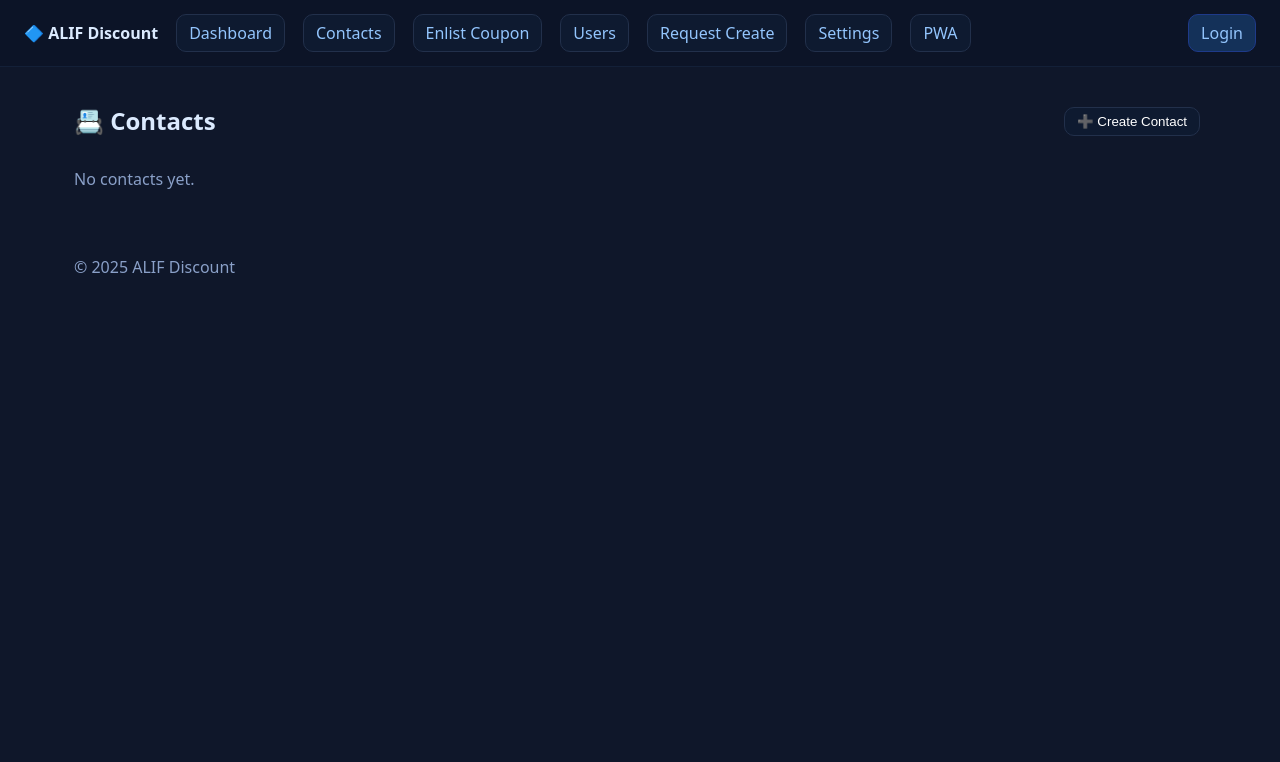
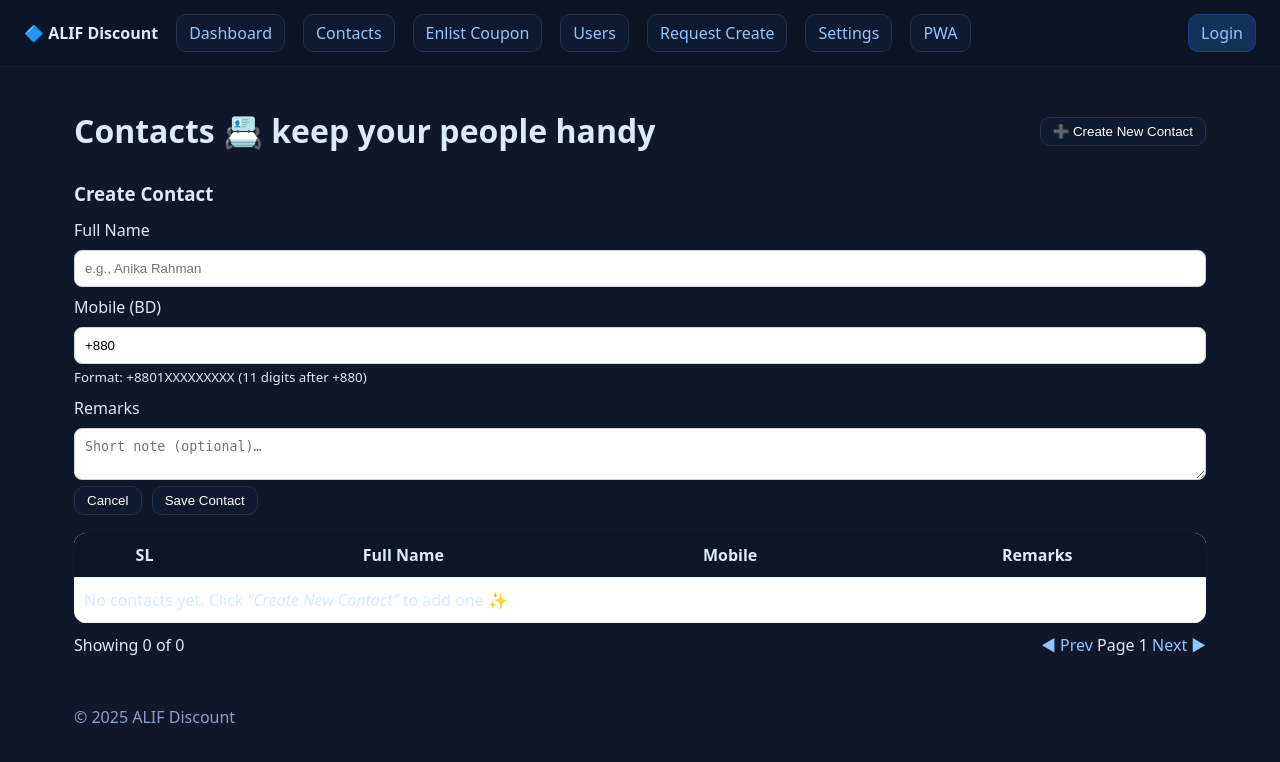
Before and after one commit to MithelaGroup/alifdiscount, a FastAPI app: page /api/contacts/contacts in a window 1280 px wide. Shown: the top 762 px of the page. Run offline with FastAPI, Linux system fonts and the light colour scheme.

Commit message:
Update contacts.html

```diff
--- a/templates/contacts.html
+++ b/templates/contacts.html
@@ -1,125 +1,160 @@
 {% extends "base.html" %}
+{% set page      = (page|default(1))|int %}
+{% set per_page  = (per_page|default(10))|int %}
+{% set rows      = rows|default(contacts|default([])) %}
+{% set total     = (total|default(rows|length))|int %}
 
-{% block title %}Contacts{% endblock %}
+{% block title %}Contacts — ALIF Discount{% endblock %}
+
+{% block head_extra %}
+<style>
+  /* Modal */
+  .modal-mask { position: fixed; inset: 0; background: rgba(0,0,0,.6); display:none; align-items:center; justify-content:center; z-index: 50; }
+  .modal { width: 560px; max-width: 96vw; background: #0f172a; color: #e2e8f0; border-radius: 16px; box-shadow: 0 10px 40px rgba(0,0,0,.4); }
+  .modal header { padding: 16px 20px; border-bottom: 1px solid rgba(255,255,255,.08); display:flex; align-items:center; gap:10px; }
+  .modal header h3 { margin:0; font-weight:700; }
+  .modal .body { padding: 18px 20px 6px; }
+  .modal .actions { padding: 14px 20px 18px; display:flex; gap:10px; justify-content:flex-end; }
+  .form-grid { display:grid; grid-template-columns: 1fr 1fr; gap:14px; }
+  .form-row { display:flex; flex-direction:column; gap:6px; }
+  .input { background:#0b1220; color:#e2e8f0; border:1px solid rgba(255,255,255,.12); border-radius:10px; padding:10px 12px; outline:none; }
+  .input:focus { border-color:#60a5fa; box-shadow: 0 0 0 2px rgba(96,165,250,.25); }
+  .ta { min-height: 92px; resize: vertical; }
+  .btn { background:#0b1220; color:#cbd5e1; border:1px solid rgba(255,255,255,.12); padding:8px 12px; border-radius:999px; font-weight:600; }
+  .btn:hover { border-color:#60a5fa; color:#e2e8f0; }
+  .btn-primary { background:#1e293b; border-color:#3b82f6; color:#e2e8f0; }
+  .btn-primary:hover { background:#3b82f6; color:white; }
+  .tag { font-size:12px; color:#94a3b8 }
+  .table { width:100%; border-collapse:separate; border-spacing:0 8px; }
+  .th, .td { text-align:left; padding:12px 14px; }
+  .tr { background:#0b1220; border:1px solid rgba(255,255,255,.08); border-radius:12px; }
+  .th { color:#94a3b8; font-size:13px; }
+  .pagination { display:flex; gap:10px; align-items:center; }
+  .pill { padding:6px 12px; border-radius:999px; background:#0b1220; border:1px solid rgba(255,255,255,.12); color:#cbd5e1; }
+  .pill.active { border-color:#3b82f6; color:#e2e8f0; }
+</style>
+{% endblock %}
 
 {% block content %}
-<section class="section">
+
 <div class="page-head">
-    <h1>📇 Contacts</h1>
-    <div class="actions">
-      <button id="btnOpenContact" class="btn btn-primary">➕ Create Contact</button>
+  <div style="display:flex; align-items:center; justify-content:space-between; gap:12px;">
+    <h1>Contacts <span class="tag">📇 keep your people handy</span></h1>
+    <button class="btn btn-primary" id="btnOpenNewContact">➕ Create New Contact</button>
   </div>
 </div>
 
-  {% if request.query_params.get('err') == 'mobile' %}
-  <div class="alert alert-danger">Invalid mobile format. Please use <strong>+8801XXXXXXXXX</strong>.</div>
-  {% endif %}
+<!-- Create Contact Modal -->
+<div class="modal-mask" id="modalMask" aria-hidden="true">
+  <div class="modal" role="dialog" aria-modal="true" aria-labelledby="contactModalTitle">
+    <header>
+      <h3 id="contactModalTitle">Create Contact</h3>
+    </header>
+    <form id="contactForm" method="post" action="/contacts/new" novalidate>
+      <div class="body">
+        <div class="form-grid">
+          <div class="form-row">
+            <label for="full_name">Full Name</label>
+            <input class="input" id="full_name" name="full_name" placeholder="e.g., Anika Rahman" required>
+          </div>
+          <div class="form-row">
+            <label for="mobile">Mobile (BD)</label>
+            <input class="input" id="mobile" name="mobile" value="+880" pattern="^\+880[0-9]{10}$" placeholder="+8801XXXXXXXXX" required>
+            <small class="tag">Format: +8801XXXXXXXXX (11 digits after +880)</small>
+          </div>
+          <div class="form-row" style="grid-column:1/-1">
+            <label for="remarks">Remarks</label>
+            <textarea class="input ta" id="remarks" name="remarks" placeholder="Short note (optional)…"></textarea>
+          </div>
+        </div>
+      </div>
+      <div class="actions">
+        <button type="button" class="btn" id="btnCancel">Cancel</button>
+        <button type="submit" class="btn btn-primary">Save Contact</button>
+      </div>
+    </form>
+  </div>
+</div>
 
-  {% if total == 0 %}
-    <p class="muted">No contacts yet.</p>
-  {% else %}
-    <div class="table-wrap">
+<!-- Table -->
+<div style="margin-top:18px">
   <table class="table">
     <thead>
-          <tr>
-            <th style="width:70px">SL</th>
-            <th>Full name</th>
-            <th>Mobile</th>
-            <th>Remark</th>
+      <tr class="tr">
+        <th class="th">SL</th>
+        <th class="th">Full Name</th>
+        <th class="th">Mobile</th>
+        <th class="th">Remarks</th>
       </tr>
     </thead>
     <tbody>
-        {% for r in rows %}
-          <tr>
-            <td>{{ (page - 1) * per_page + loop.index }}</td>
-            <td>{{ r.full_name }}</td>
-            <td>{{ r.mobile }}</td>
-            <td>{{ r.remark }}</td>
+      {% if rows and rows|length > 0 %}
+        {% for c in rows %}
+        <tr class="tr">
+          <td class="td">{{ (page-1)*per_page + loop.index }}</td>
+          <td class="td">{{ c.full_name }}</td>
+          <td class="td"><code>{{ c.mobile }}</code></td>
+          <td class="td">{{ c.remarks or "" }}</td>
         </tr>
         {% endfor %}
+      {% else %}
+        <tr class="tr">
+          <td class="td" colspan="4">No contacts yet. Click <em>“Create New Contact”</em> to add one ✨</td>
+        </tr>
+      {% endif %}
     </tbody>
   </table>
 </div>
 
-    <div class="pager">
-      <div class="muted">
-        Showing {{ (page - 1) * per_page + 1 }}–{{ (page - 1) * per_page + rows|length }} of {{ total }}
-      </div>
-      <div>
-        {% if page > 1 %}
-          <a class="btn btn-secondary" href="/contacts?page={{ page - 1 }}&per_page={{ per_page }}">← Prev</a>
-        {% endif %}
-        <span class="muted">Page {{ page }} / {{ pages }}</span>
-        {% if page < pages %}
-          <a class="btn btn-secondary" href="/contacts?page={{ page + 1 }}&per_page={{ per_page }}">Next →</a>
+<!-- Pager -->
+<div style="margin-top:10px; display:flex; align-items:center; justify-content:space-between;">
+  <div class="tag">
+    {% set shown = rows|length %}
+    {% if total>0 %}
+      Showing {{ (page-1)*per_page + 1 }}–{{ (page-1)*per_page + shown }} of {{ total }}
+    {% else %}
+      Showing 0 of 0
     {% endif %}
   </div>
+  <div class="pagination">
+    {% set prev = page-1 %}
+    {% set next = page+1 %}
+    <a class="pill{% if page<=1 %} disabled{% endif %}" href="/contacts?page={{ prev if page>1 else 1 }}&per_page={{ per_page }}">◀ Prev</a>
+    <span class="pill active">Page {{ page }}</span>
+    {% set maxpage = ((total + per_page - 1) // per_page)|int %}
+    <a class="pill{% if page>=maxpage and maxpage>0 %} disabled{% endif %}" href="/contacts?page={{ next if page<maxpage else maxpage }}&per_page={{ per_page }}">Next ▶</a>
   </div>
-  {% endif %}
-</section>
-
-<!-- Modal -->
-<dialog id="contactDialog" class="modal">
-  <form method="post" action="/contacts" class="card" id="contactForm">
-    <h3>➕ Create Contact</h3>
-
-    <label class="lbl">Full name</label>
-    <input class="inp" type="text" name="full_name" placeholder="e.g., Md. Rahim" required>
-
-    <label class="lbl">Mobile (BD)</label>
-    <div class="input-row">
-      <input class="inp" type="text" name="mobile_input" id="mobile_input"
-             value="+880" required
-             pattern="^\+8801[3-9]\d{8}$"
-             title="Use +8801XXXXXXXXX">
-      <small class="muted">Format: +8801XXXXXXXXX</small>
 </div>
 
-    <label class="lbl">Remark</label>
-    <textarea class="inp" name="remark" rows="3" placeholder="Optional short note…"></textarea>
+<script>
+  const mask = document.getElementById('modalMask');
+  const openBtn = document.getElementById('btnOpenNewContact');
+  const cancelBtn = document.getElementById('btnCancel');
+  const form = document.getElementById('contactForm');
+  const mobile = document.getElementById('mobile');
 
-    <div class="modal-actions">
-      <button type="button" class="btn" id="btnCloseContact">Cancel</button>
-      <button type="submit" class="btn btn-primary">Save</button>
-    </div>
-  </form>
-</dialog>
+  function openModal(){ mask.style.display = 'flex'; mask.setAttribute('aria-hidden', 'false'); }
+  function closeModal(){ mask.style.display = 'none'; mask.setAttribute('aria-hidden', 'true'); }
 
-<style>
-  .page-head { display:flex; justify-content:space-between; align-items:center; margin-bottom:1rem; }
-  .table-wrap { overflow:auto; border-radius:12px; border:1px solid var(--border-color, #1f2b3a); }
-  .table { width:100%; border-collapse:separate; border-spacing:0; }
-  .table th, .table td { padding:.9rem 1rem; border-bottom:1px solid var(--border-color, #1f2b3a); }
-  .table thead th { font-weight:600; color:var(--text-weak,#9fb3c8); background:var(--panel,#0f1722); }
-  .pager { margin-top:1rem; display:flex; justify-content:space-between; align-items:center; }
-  .modal::backdrop { background: rgba(0,0,0,.55); }
-  .modal .card { width:min(560px, 92vw); padding:1.25rem; border-radius:16px; background:var(--panel,#0f1722); border:1px solid var(--border-color,#1f2b3a); }
-  .lbl { display:block; margin:.5rem 0 .35rem; font-weight:600; }
-  .inp { width:100%; padding:.7rem .8rem; border-radius:10px; border:1px solid var(--border-color,#1f2b3a); background:var(--panel,#0f1722); color:var(--text,#e3edf7); }
-  .input-row small { display:block; margin-top:.25rem; }
-  .modal-actions { display:flex; justify-content:flex-end; gap:.6rem; margin-top:1rem; }
-</style>
+  openBtn?.addEventListener('click', openModal);
+  cancelBtn?.addEventListener('click', closeModal);
+  mask?.addEventListener('click', (e)=>{ if(e.target===mask) closeModal(); });
 
-<script>
-  const dlg = document.getElementById('contactDialog');
-  const openBtn = document.getElementById('btnOpenContact');
-  const closeBtn = document.getElementById('btnCloseContact');
-  const mobileInput = document.getElementById('mobile_input');
+  // Guard +880 prefix and validate length (11 digits after +880)
+  mobile?.addEventListener('input', () => {
+    if (!mobile.value.startsWith('+880')) mobile.value = '+880';
+    const rest = mobile.value.replace('+880','');
+    // only digits after +880
+    mobile.value = '+880' + rest.replace(/\D/g,'').slice(0,11);
+  });
 
-  openBtn?.addEventListener('click', () => {
-    if (!mobileInput.value || !mobileInput.value.startsWith('+880')) {
-      mobileInput.value = '+880';
-    }
-    dlg.showModal();
-    mobileInput.focus();
-  });
-  closeBtn?.addEventListener('click', () => dlg.close());
-
-  // Prevent users from deleting the +880 prefix entirely
-  mobileInput?.addEventListener('input', () => {
-    if (!mobileInput.value.startsWith('+880')) {
-      mobileInput.value = '+880';
+  form?.addEventListener('submit', (e) => {
+    const ok = /^\+880[0-9]{11}$/.test(mobile.value);
+    if(!ok){
+      e.preventDefault();
+      alert('Please enter a valid BD mobile number like +8801XXXXXXXXX (11 digits after +880).');
     }
   });
 </script>
+
 {% endblock %}
```
Lines whose indentation alone changed are shown as unchanged.
